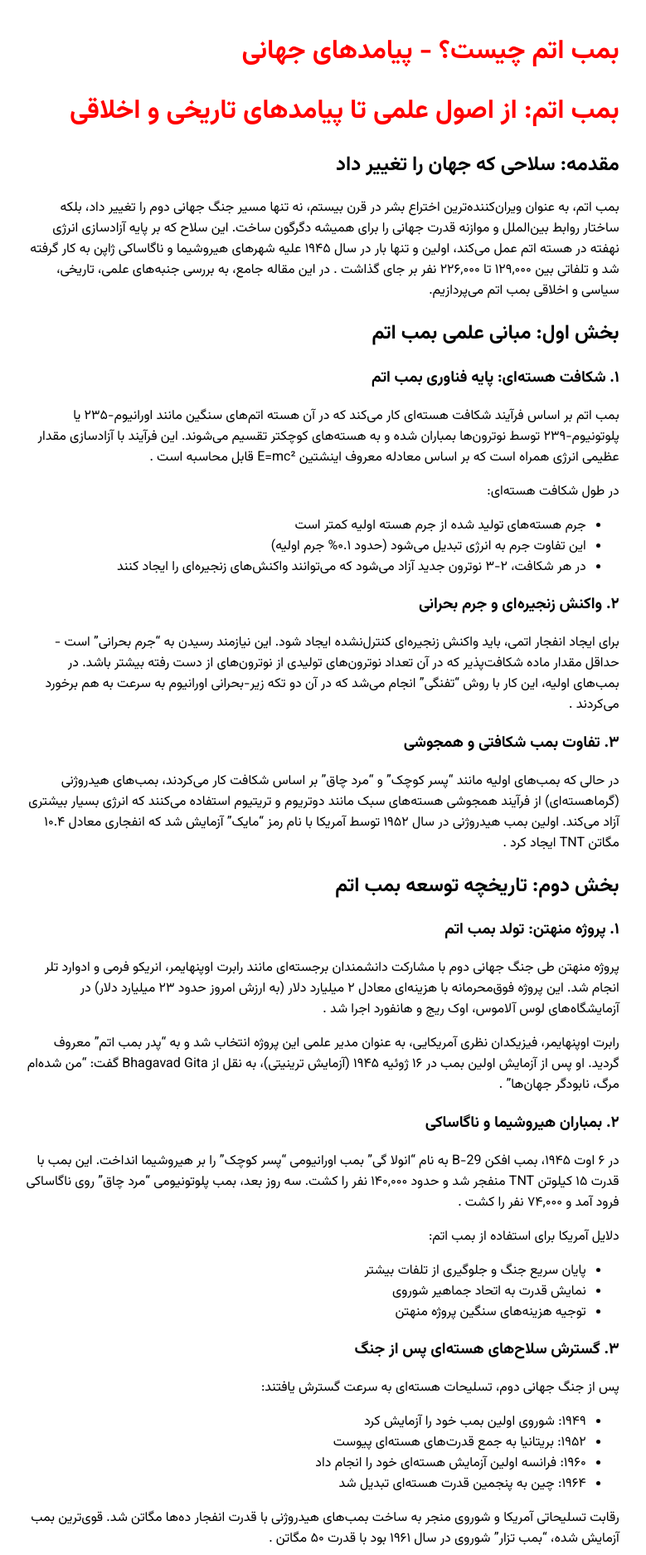
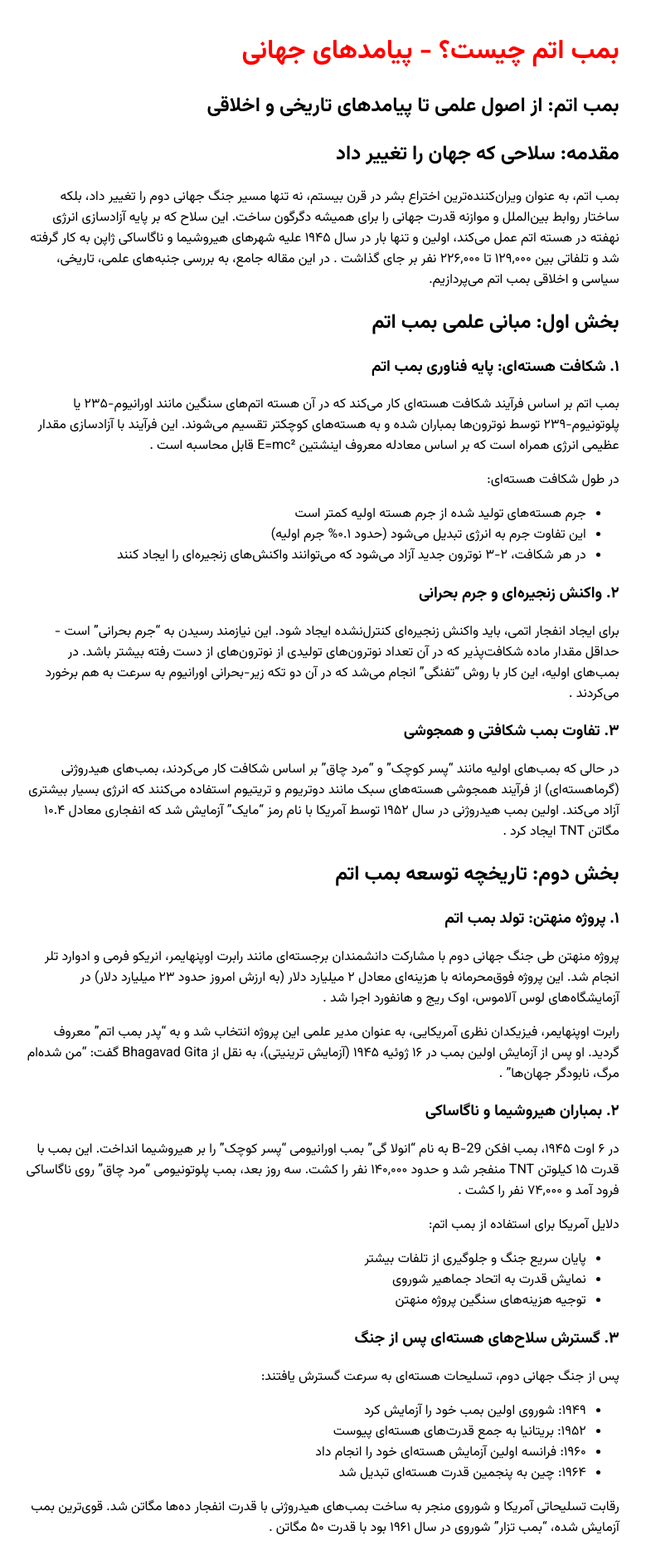
Before and after one commit to darkblog/darkblog.github.io, a Jekyll site: the page built from _posts/2025-3-2-18.md, in a window 1280 px wide. Shown: the top 1874 px of the page at 83% size, without its empty margins (253-1032 px from the left). Built offline with Jekyll 4.4.1, drawn with Linux system fonts in a browser that asks for light colours.

Commit message:
Update 2025-3-2-18.md

```diff
--- a/_posts/2025-3-2-18.md
+++ b/_posts/2025-3-2-18.md
@@ -3,7 +3,7 @@ layout: post
 title: بمب اتم چیست؟ - پیامدهای جهانی
 ---
 
-# بمب اتم: از اصول علمی تا پیامدهای تاریخی و اخلاقی
+## بمب اتم: از اصول علمی تا پیامدهای تاریخی و اخلاقی
 
 ## مقدمه: سلاحی که جهان را تغییر داد
 
```
